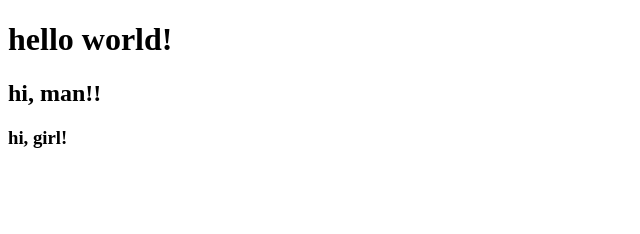
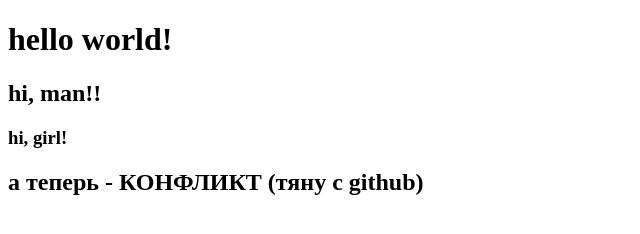
Before and after one commit to AlAnGud/user_one_01, a plain HTML site: page test.html in a window 1280 px wide. Shown: the whole page, without its empty margins (0-640 px from the left). Drawn offline with Linux system fonts and the light colour scheme.

Commit message:
конфлик 2

```diff
--- a/test.html
+++ b/test.html
@@ -10,6 +10,7 @@
     <h1>hello world!</h1>
     <h2>hi, man!!</h2>
 	 <h3>hi, girl!</h3>
+	 <h2>а теперь - КОНФЛИКТ (тяну с github)</h2>
 
 
 </body>
```
